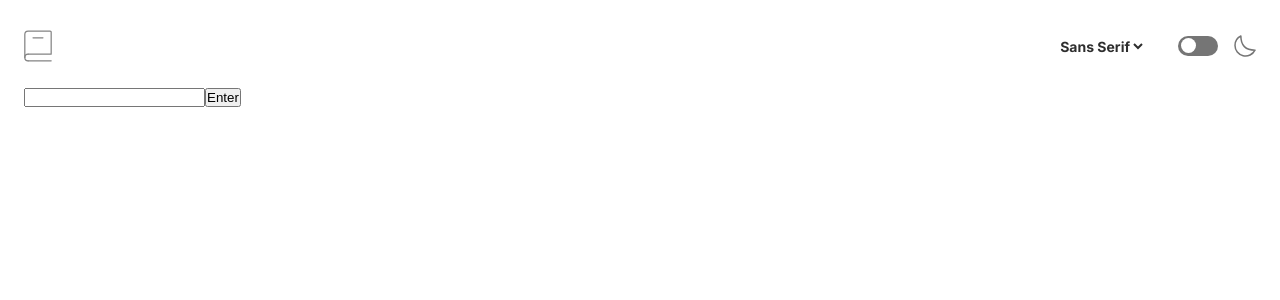
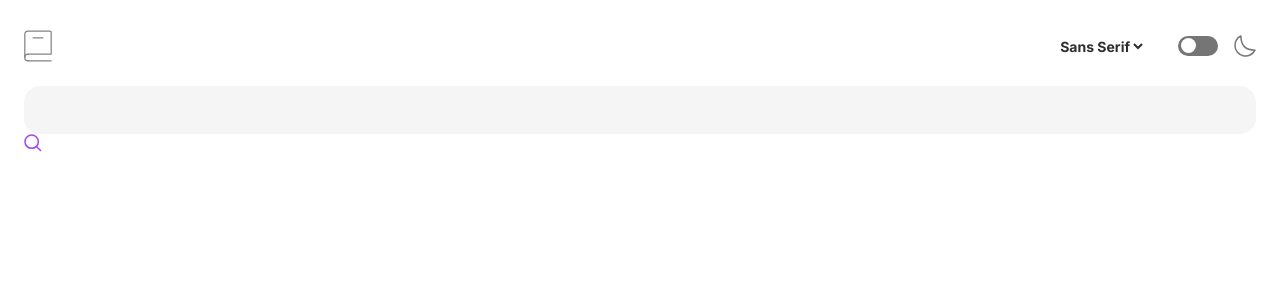
Before and after one commit to xaviguasch/dictionary-web-app-react-frontendmentor-prac, a React (Vite) app: page / in a window 1280 px wide. Shown: the top 300 px of the page. Built offline with nearby package versions, Linux system fonts and the light colour scheme.

Commit message:
styled input search

```diff
--- a/src/components/InputForm.module.css
+++ b/src/components/InputForm.module.css
@@ -0,0 +1,13 @@
+.InputForm {
+}
+
+.input {
+  width: 100%;
+  height: 48px;
+  border: none;
+  background: var(--input-background-color);
+  border-radius: 16px;
+  font-size: var(--fs-16);
+  font-weight: var(--fw-bold);
+  padding: 12px 24px;
+}
--- a/src/components/InputForm.tsx
+++ b/src/components/InputForm.tsx
@@ -1,17 +1,11 @@
-import { useState, useEffect, type FormEvent } from 'react'
+import { useState, type FormEvent } from 'react'
 
-import styles from './InputForm.module.css'
+import classes from './InputForm.module.css'
+
+import SearchIcon from '../assets/images/icon-search.svg?react'
 
 const InputForm = ({ onHandleWord }) => {
   const [inputText, setInputText] = useState('')
-
-  // useEffect(() => {
-  //   first
-
-  //   return () => {
-  //     second
-  //   }
-  // }, [third])
 
   const handleFormSubmit = (e: FormEvent) => {
     e.preventDefault()
@@ -24,10 +18,11 @@ const InputForm = ({ onHandleWord }) => {
       <form onSubmit={handleFormSubmit}>
         <input
           type='text'
+          className={classes.input}
           value={inputText}
           onChange={(e) => setInputText(e.target.value)}
         />
-        <button className={styles.btn}>Enter</button>
+        <SearchIcon />
       </form>
     </>
   )
```
